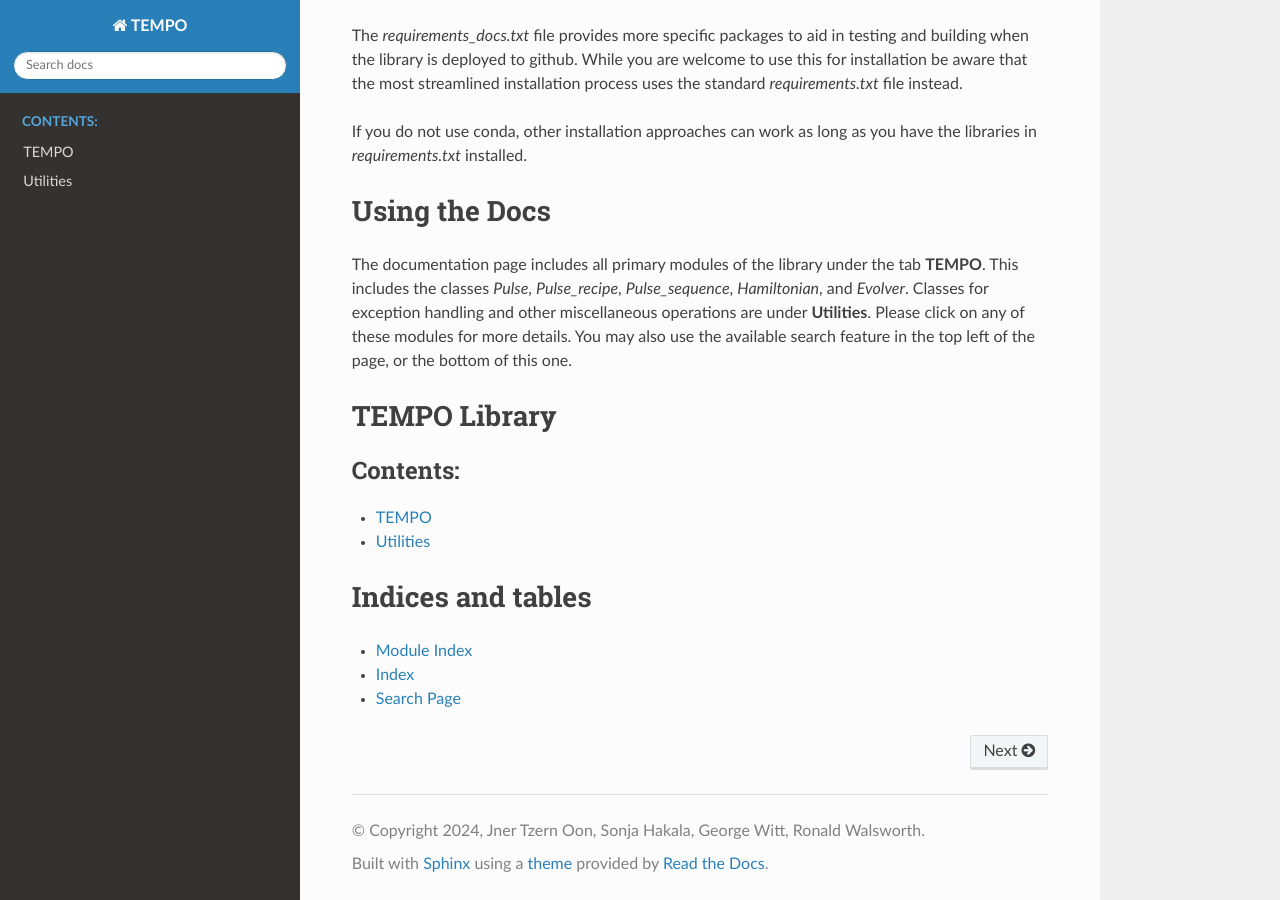
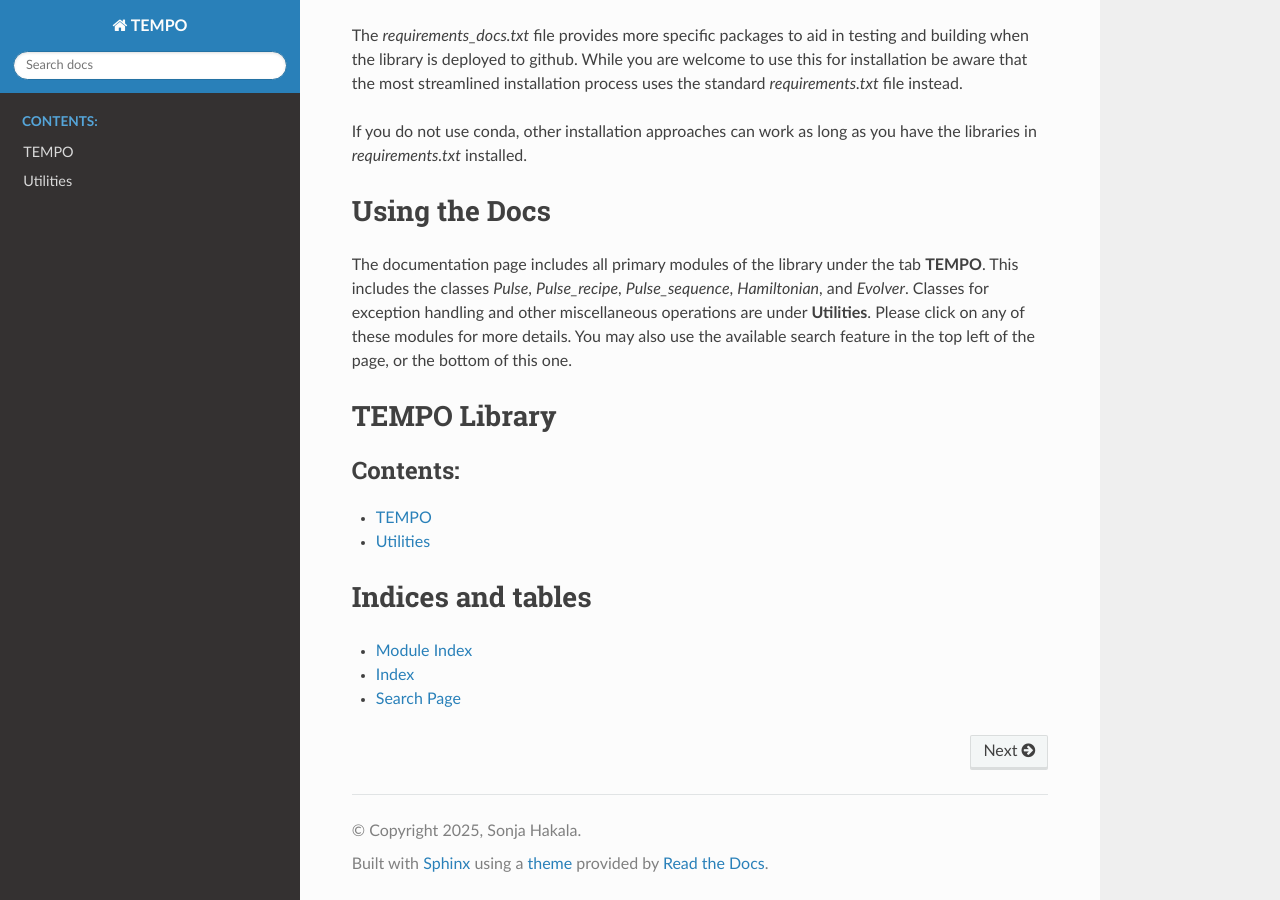
Before and after one commit to hakalasonja/TEMPO, a Sphinx documentation site: the page built from docs/source/index.rst, in a window 1280 px wide and 900 px high, scrolled down 905 px. Built offline with Sphinx 7.4.7 and the Read the Docs theme 3.1.0, drawn with Linux system fonts in a browser that asks for light colours.

Commit message:
Update conf.py

```diff
--- a/docs/source/conf.py
+++ b/docs/source/conf.py
@@ -8,7 +8,7 @@
 
 project = 'TEMPO'
 author = 'Jner Tzern Oon, Sonja Hakala, George Witt, Ronald Walsworth'
-copyright = '2024, Jner Tzern Oon, Sonja Hakala, George Witt, Ronald Walsworth'
+copyright = '2025, Sonja Hakala'
 release = '0.1'
 
 # -- General configuration ---------------------------------------------------
```
